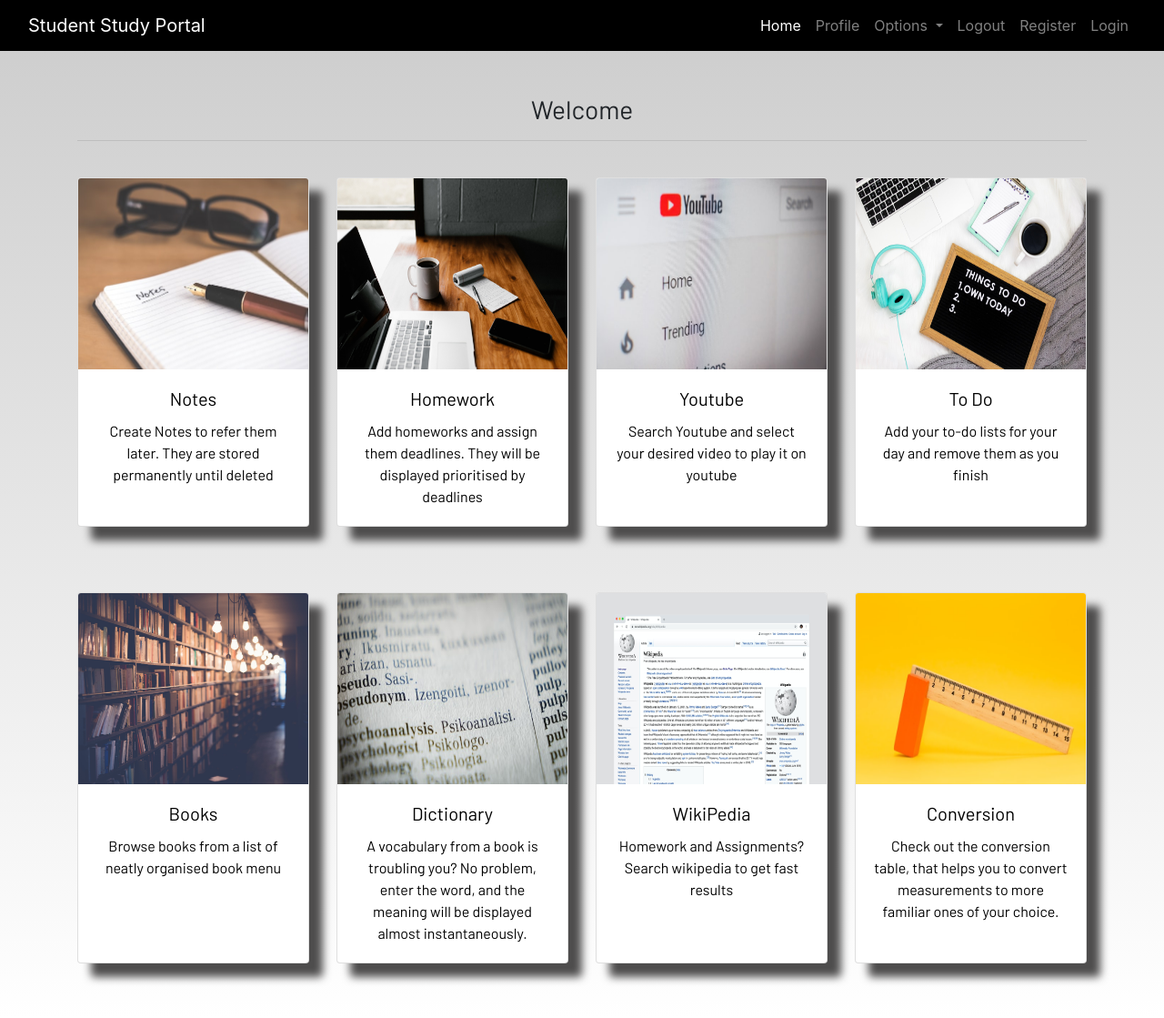
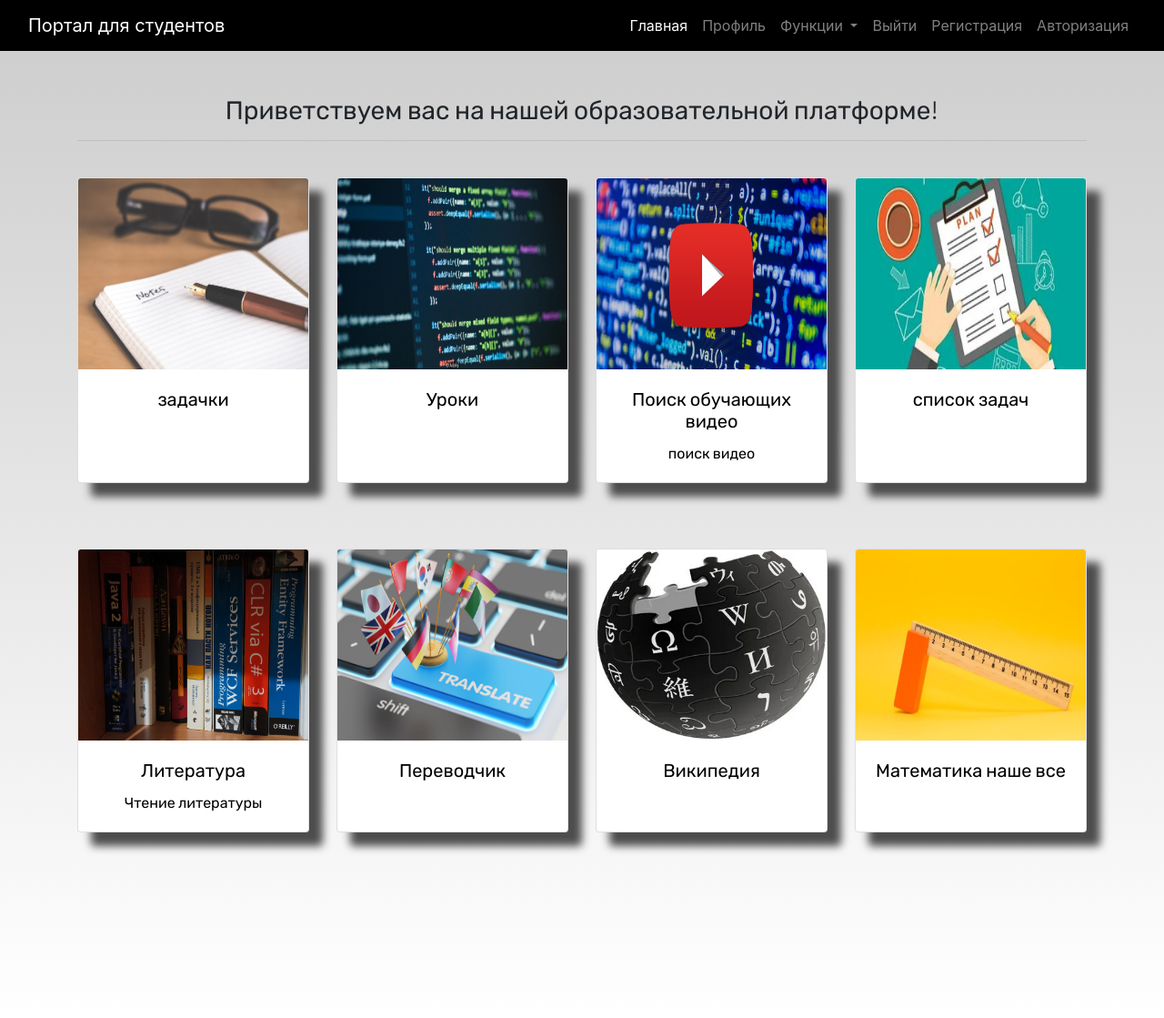
Before and after one commit to valera122333/learning-students-site-django, a Django app: page / in a window 1280 px wide. Shown: the whole page at 91% size. Run offline with Django 4.2, Linux system fonts and the light colour scheme; some libraries are stand-ins or nearby versions; some web fonts are replaced.

Commit message:
первые шаблоны

```diff
--- a/studentstudyportal/dashboard/admin.py
+++ b/studentstudyportal/dashboard/admin.py
@@ -2,3 +2,4 @@ from django.contrib import admin
 from .models import *
 # Register your models here.
 admin.site.register(Notes)
+admin.site.register(Homework)
--- a/studentstudyportal/dashboard/templates/dashboard/base.html
+++ b/studentstudyportal/dashboard/templates/dashboard/base.html
@@ -7,7 +7,7 @@
   <meta charset="UTF-8" />
   <meta name="viewport" content="width=device-width, initial-scale=1.0" />
   <meta http-equiv="X-UA-Compatible" content="ie=edge" />
-  <title>Student-dashboard</title>
+  <title> </title>
   <script src="https://ajax.googleapis.com/ajax/libs/jquery/3.5.1/jquery.min.js"></script>
   <link rel="stylesheet" href="https://stackpath.bootstrapcdn.com/bootstrap/4.3.1/css/bootstrap.min.css"
     integrity="sha384-ggOyR0iXCbMQv3Xipma34MD+dH/1fQ784/j6cY/iJTQUOhcWr7x9JvoRxT2MZw1T" crossorigin="anonymous" />
@@ -20,48 +20,48 @@
   <header>
     <nav class="navbar navbar-expand-lg navbar-dark bg-dark">
       <div class="container-fluid">
-        <a class="navbar-brand" href="#">Student Study Portal</a>        <button class="navbar-toggler" type="button" data-bs-toggle="collapse" data-bs-target="#navbarSupportedContent"
+        <a class="navbar-brand" href="#">Портал для студентов</a>        <button class="navbar-toggler" type="button" data-bs-toggle="collapse" data-bs-target="#navbarSupportedContent"
           aria-controls="navbarSupportedContent" aria-expanded="false" aria-label="Toggle navigation">
           <span class="navbar-toggler-icon"></span>
         </button>
         <div class="collapse navbar-collapse justify-content-end" id="navbarSupportedContent">
           <ul class="navbar-nav mb-2 mb-lg-0">
             <li class="nav-item">
-              <a class="nav-link active" aria-current="page" href="#">Home</a>
+              <a class="nav-link active" aria-current="page" href="#">Главная</a>
             </li>
             <li class="nav-item">
-              <a class="nav-link" href="#">Profile</a>
+              <a class="nav-link" href="#">Профиль</a>
             </li>
             <li class="nav-item dropdown">
               <a class="nav-link dropdown-toggle" href="#" id="navbarDropdown" role="button" data-toggle="dropdown"
                 aria-haspopup="true" aria-expanded="false">
-                Options
+                Функции
               </a>
               <div class="dropdown-menu" aria-labelledby="navbarDropdown">
-                <a class="dropdown-item" href="#">Books</a>
-                <a class="dropdown-item" href="#">Wikipedia</a>
+                <a class="dropdown-item" href="#">Литература</a>
+                <a class="dropdown-item" href="#">Интернет контент</a>
                 <div class="dropdown-divider"></div>
 
-                <a class="dropdown-item" href="#">Dictionary</a>
-                <a class="dropdown-item" href="#">Youtube</a>
+                <a class="dropdown-item" href="#">Словарь</a>
+                <a class="dropdown-item" href="#">видео уроки</a>
                 <div class="dropdown-divider"></div>
-                <a class="dropdown-item" href="#">To-do</a>
-                <a class="dropdown-item" href="#">Homework</a>
+                <a class="dropdown-item" href="#">Планировщик</a>
+                <a class="dropdown-item" href="#">Задания</a>
                 <div class="dropdown-divider"></div>
-                <a class="dropdown-item" href="#">Notes</a>
-                <a class="dropdown-item" href="#">Conversion</a>
+                <a class="dropdown-item" href="#">Записи</a>
+                <a class="dropdown-item" href="#">математика</a>
                 <div class="dropdown-divider"></div>
               </div>
             </li>
 
             <li class="nav-item">
-              <a class="nav-link" href="#">Logout</a>
+              <a class="nav-link" href="#">Выйти</a>
             </li>
             <li class="nav-item">
-              <a class="nav-link" href="#">Register</a>
+              <a class="nav-link" href="#">Регистрация</a>
             </li>
             <li class="nav-item">
-              <a class="nav-link" href="#">Login</a>
+              <a class="nav-link" href="#">Авторизация</a>
             </li>
           </ul>
         </div>
@@ -70,7 +70,11 @@
   </header>
   <br /><br />
   <main>
-
+{% if messages  %}
+{% for msg in messages %}
+<div class ='alert alert - {{msg.tags}}'>{{msg}}</div>
+{% endfor %}
+{% endif %}
     {% block content %}
     {% endblock content %}
 
--- a/studentstudyportal/dashboard/templates/dashboard/home.html
+++ b/studentstudyportal/dashboard/templates/dashboard/home.html
@@ -3,7 +3,7 @@
 {% block content %}
 
 <section class="container text-center">
-  <h3>Welcome</h3>
+  <h3>Приветствуем вас на нашей образовательной платформе!</h3>
 
   <hr> <br>
   <div class="row">
@@ -13,9 +13,10 @@
           <img class="card-img-top" src="{% static 'images/notes.jpg' %}" alt="Notes image">
           <div class="card-body">
             <h5 class="card-title ">
-              Notes
+              {% comment %} Notes {% endcomment %}
+              задачки
             </h5>
-            Create Notes to refer them later. They are stored permanently until deleted
+            {% comment %} Create Notes to refer them later. They are stored permanently until deleted {% endcomment %}
           </div>
         </div>
       </a>
@@ -27,9 +28,9 @@
           <img class="card-img-top" src="{% static 'images/homework.jpg' %}" alt="Notes image">
           <div class="card-body">
             <h5 class="card-title ">
-              Homework
+              Уроки
             </h5>
-            Add homeworks and assign them deadlines. They will be displayed prioritised by deadlines
+            {% comment %} Add homeworks and assign them deadlines. They will be displayed prioritised by deadlines {% endcomment %}
           </div>
         </div>
       </a>
@@ -40,9 +41,9 @@
           <img class="card-img-top" src="{% static 'images/youtube.jpg' %}" alt="Notes image">
           <div class="card-body">
             <h5 class="card-title ">
-              Youtube
+             Поиск обучающих видео
             </h5>
-            Search Youtube and select your desired video to play it on youtube
+            поиск видео
           </div>
         </div>
       </a>
@@ -53,9 +54,9 @@
           <img class="card-img-top" src="{% static 'images/todo.jpg' %}" alt="Notes image">
           <div class="card-body">
             <h5 class="card-title ">
-              To Do
+              список задач
             </h5>
-            Add your to-do lists for your day and remove them as you finish
+            {% comment %} Add your to-do lists for your day and remove them as you finish {% endcomment %}
           </div>
         </div>
       </a>
@@ -69,9 +70,9 @@
           <img class="card-img-top" src="{% static 'images/books.jpg' %}" alt="Notes image">
           <div class="card-body">
             <h5 class="card-title ">
-              Books
+           Литература
             </h5>
-            Browse books from a list of neatly organised book menu
+            Чтение литературы
           </div>
         </div>
       </a>
@@ -85,10 +86,10 @@
           <img class="card-img-top" src="{% static 'images/dictionary.jpg' %}" alt="Notes image">
           <div class="card-body">
             <h5 class="card-title ">
-              Dictionary
+             Переводчик
             </h5>
-            A vocabulary from a book is troubling you? No problem, enter the word, and the meaning will be displayed
-            almost instantaneously.
+            {% comment %} A vocabulary from a book is troubling you? No problem, enter the word, and the meaning will be displayed
+            almost instantaneously. {% endcomment %}
           </div>
         </div>
       </a>
@@ -99,9 +100,9 @@
           <img class="card-img-top" src="{% static 'images/wiki.jpg' %}" alt="Notes image">
           <div class="card-body">
             <h5 class="card-title ">
-              WikiPedia
+             Википедия
             </h5>
-            Homework and Assignments? Search wikipedia to get fast results
+            {% comment %} Homework and Assignments? Search wikipedia to get fast results {% endcomment %}
           </div>
         </div>
       </a>
@@ -114,9 +115,9 @@
           <img class="card-img-top" src="{% static 'images/conversion.jpg' %}" alt="Notes image">
           <div class="card-body">
             <h5 class="card-title ">
-              Conversion
+             Математика наше все
             </h5>
-            Check out the conversion table, that helps you to convert measurements to more familiar ones of your choice.
+            {% comment %} Check out the conversion table, that helps you to convert measurements to more familiar ones of your choice. {% endcomment %}
           </div>
         </div>
       </a>
--- a/studentstudyportal/dashboard/urls.py
+++ b/studentstudyportal/dashboard/urls.py
@@ -3,5 +3,14 @@ from .import views
 
 urlpatterns = [
     path('', views.home, name='home'),
-    path('notes', views.notes, name='notes')
+    path('notes', views.notes, name='notes'),
+    path('delete_note/<int:pk>', views.delete_note, name='delete-note'),
+    path('notes_detail/<int:pk>',
+         views.NotesDetailView.as_view(), name="notes-detail"),
+    path('homework', views.homework, name='homework'),
+    path('update_homework/<int:pk>',
+         views.update_homework, name="update-homework"),
+    path('delete_homework/<int:pk>',
+         views.delete_homework, name="delete-homework"),
+    path('youtube', views.youtube, name='youtube'),
 ]
--- a/studentstudyportal/dashboard/views.py
+++ b/studentstudyportal/dashboard/views.py
@@ -1,9 +1,12 @@
 from email import message
 from turtle import title
-from django.shortcuts import render
+from django.shortcuts import redirect, render
 # from .models import Notes
 from .forms import *
 from django.contrib import messages
+from django.views import generic
+
+from youtubesearchpython import VideosSearch
 # Create your views here.
 
 
@@ -26,3 +29,98 @@ def notes(request):
     notes = Notes.objects.filter(user=request.user)
     context = {'notes': notes, 'form': form}
     return render(request, 'dashboard/notes.html', context)
+
+
+def delete_note(request, pk=None):
+    Notes.objects.get(id=pk).delete()
+    return redirect('notes')
+
+
+class NotesDetailView(generic.DetailView):
+    model = Notes
+
+
+def homework(request):
+    if request.method == 'POST':
+        form = HomeworkForm(request.POST)
+        if form.is_valid():
+            try:
+                finished = request.POST['is_finished']
+                if finished == 'on':
+                    finished = True
+                else:
+                    finished = False
+            except:
+                finished = False
+            homeworks = Homework(
+                user=request.user,
+                subject=request.POST['subject'],
+                title=request.POST['title'],
+                description=request.POST['description'],
+                time_lesson=request.POST['time_lesson'],
+                is_finished=finished
+            )
+            homeworks.save()
+            messages.success(
+                request, f'Задание добавлено  пользователем {request.user.username} !')
+    else:
+
+        form = HomeworkForm()
+    homework = Homework.objects.filter(user=request.user)
+    if len(homework) == 0:
+        homework_done = True
+    else:
+        homework_done = False
+    context = {'homeworks': homework,
+               'homeworks_done': homework_done, 'form': form, }
+    return render(request, 'dashboard/homework.html', context)
+
+
+def update_homework(request, pk=None):
+    homework = Homework.objects.get(id=pk)
+    if homework.is_finished == True:
+        homework.is_finished = False
+    else:
+        homework.is_finished = True
+    homework.save()
+    return redirect('homework')
+
+
+def delete_homework(request, pk=None):
+    Homework.objects.get(id=pk).delete()
+    return redirect('homework')
+
+
+def youtube(request):
+    if request.method == 'POST':
+        form = DashboardForm(request.POST)
+        text = request.POST['text']
+        video = VideosSearch(text, limit=10)
+        result_list = []
+        for i in video.result()['result']:
+            result_dict = {
+                'input': text,
+                'title': i['title'],
+                'duration': i['duration'],
+                'thumbnails': i['thumbnails'][0]['url'],
+                'channel': i['channel']['name'],
+                'link': i['link'],
+                'viewcount': i['viewCount']['short'],
+                'publishedTime': i['publishedTime'],
+
+            }
+            desc = ''
+            if i['descriptionSnippet']:
+                for j in i['descriptionSnippet']:
+                    desc += j['text']
+            result_dict['description'] = desc
+            result_list.append(result_dict)
+            context = {
+                'form': form,
+                'results': result_list}
+        return render(request, 'dashboard/youtube.html', context)
+    else:
+
+        form = DashboardForm()
+    context = {'form': form}
+    return render(request, "dashboard/youtube.html", context)
--- a/studentstudyportal/studentstudyportal/settings.py
+++ b/studentstudyportal/studentstudyportal/settings.py
@@ -105,7 +105,7 @@ AUTH_PASSWORD_VALIDATORS = [
 # Internationalization
 # https://docs.djangoproject.com/en/4.0/topics/i18n/
 
-LANGUAGE_CODE = 'en-us'
+LANGUAGE_CODE = 'ru'
 
 TIME_ZONE = 'UTC'
 
```
Also changed, not shown: studentstudyportal/dashboard/forms.py (+17 -0 lines), studentstudyportal/dashboard/models.py (+14 -2 lines), studentstudyportal/dashboard/templates/dashboard/homework.html (added, +66 -0 lines), studentstudyportal/dashboard/templates/dashboard/notes.html (+4 -4 lines), studentstudyportal/dashboard/templates/dashboard/notes_detail.html (added, +26 -0 lines), studentstudyportal/dashboard/templates/dashboard/youtube.html (added, +44 -0 lines), studentstudyportal/dashboard/migrations/0002_auto_20220220_1707.py (added), studentstudyportal/db.sqlite3, studentstudyportal/static/images/books.jpg, studentstudyportal/static/images/dictionary.jpg, studentstudyportal/static/images/homework.jpg, studentstudyportal/static/images/todo.jpg, studentstudyportal/static/images/wiki.jpg, studentstudyportal/static/images/youtube.jpg.
